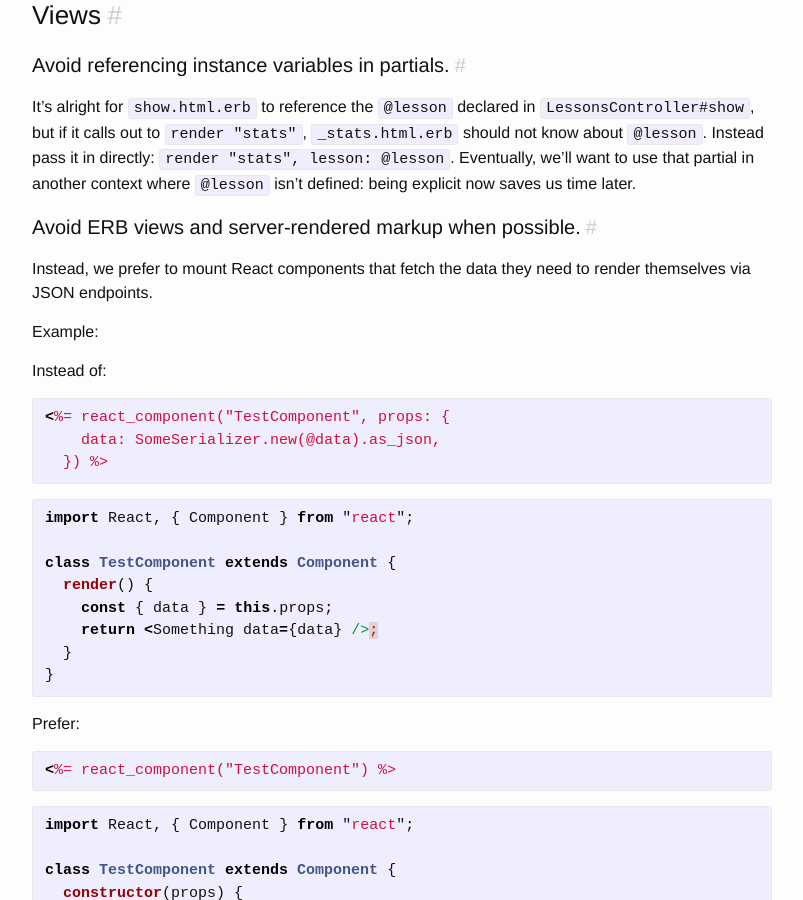
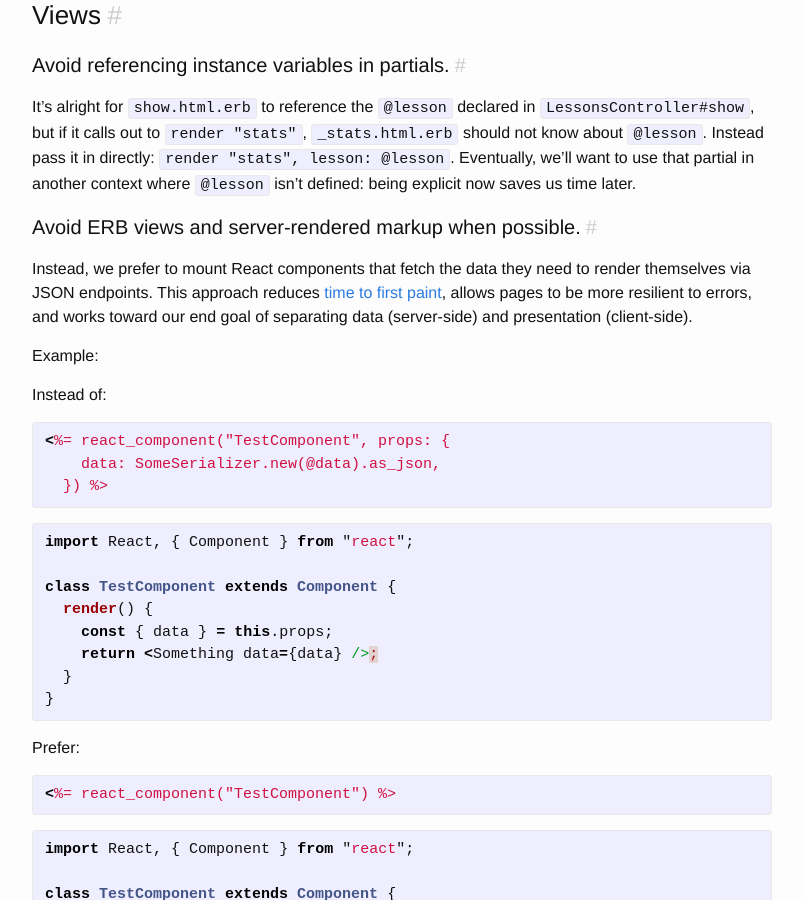
Before and after one commit to isabella232/lessonly.github.io, a Jekyll site: the page built from styleguide/rails.md, in a window 1280 px wide and 900 px high, scrolled down 1513 px. Shown: the whole window, without its empty margins (238-1041 px from the left). Built offline with Jekyll 4.4.1, drawn with Linux system fonts in a browser that asks for light colours.

Commit message:
✨ Add reasoning to new Rail's rule

```diff
--- a/styleguide/rails.md
+++ b/styleguide/rails.md
@@ -68,7 +68,7 @@ It's alright for `show.html.erb` to reference the `@lesson` declared in `Lessons
 
 #### Avoid ERB views and server-rendered markup when possible.
 
-Instead, we prefer to mount React components that fetch the data they need to render themselves via JSON endpoints.
+Instead, we prefer to mount React components that fetch the data they need to render themselves via JSON endpoints. This approach reduces [time to first paint](https://developers.google.com/web/tools/lighthouse/audits/first-meaningful-paint), allows pages to be more resilient to errors, and works toward our end goal of separating data (server-side) and presentation (client-side).
 
 Example:
 
```
